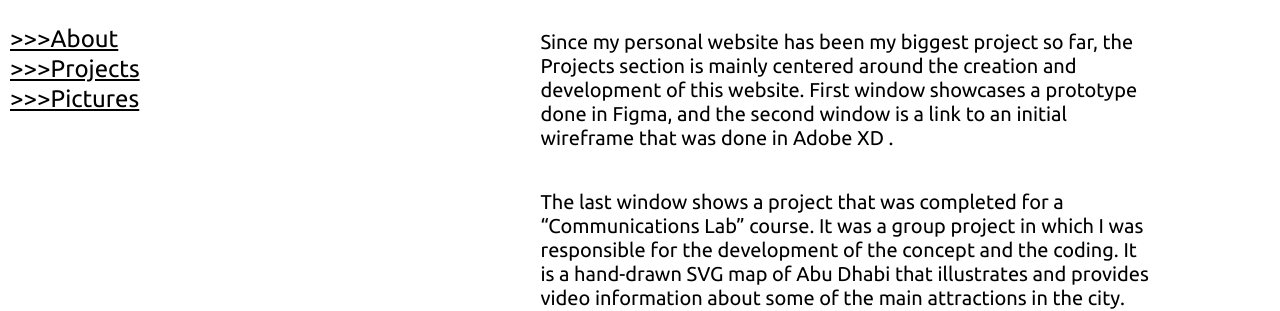
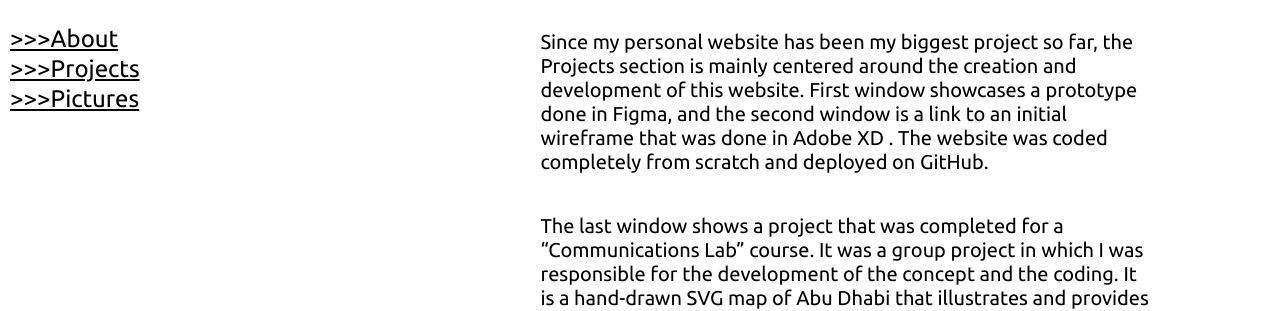
Before and after one commit to lllukap/Lukrecija-Paulikaite, a plain HTML site: page html/projects.html in a window 1280 px wide. Shown: the top 311 px of the page. Drawn offline with Linux system fonts and the light colour scheme.

Commit message:
Update projects.html

```diff
--- a/html/projects.html
+++ b/html/projects.html
@@ -31,7 +31,7 @@
         </div>
             <div class="scrolling_box">
                 <div class="image">
-                    <p>Since my personal website has been my biggest project so far, the Projects section is mainly centered around the creation and development of this website. First window showcases a prototype done in Figma, and the second window is a link to an initial wireframe that was done in Adobe XD . </p>
+                    <p>Since my personal website has been my biggest project so far, the Projects section is mainly centered around the creation and development of this website. First window showcases a prototype done in Figma, and the second window is a link to an initial wireframe that was done in Adobe XD . The website was coded completely from scratch and deployed on GitHub. </p>
                     <p> The last window shows a project that was completed for a “Communications Lab” course. It was a group project in which I was responsible for the development of the concept and the coding. It is a hand-drawn SVG map of Abu Dhabi that illustrates and provides video information about some of the main attractions in the city. The Barber Shop video was done by my group members, as well as the Dessert Sound Project. </p>
                     </div>
                 <div class="image">
```
